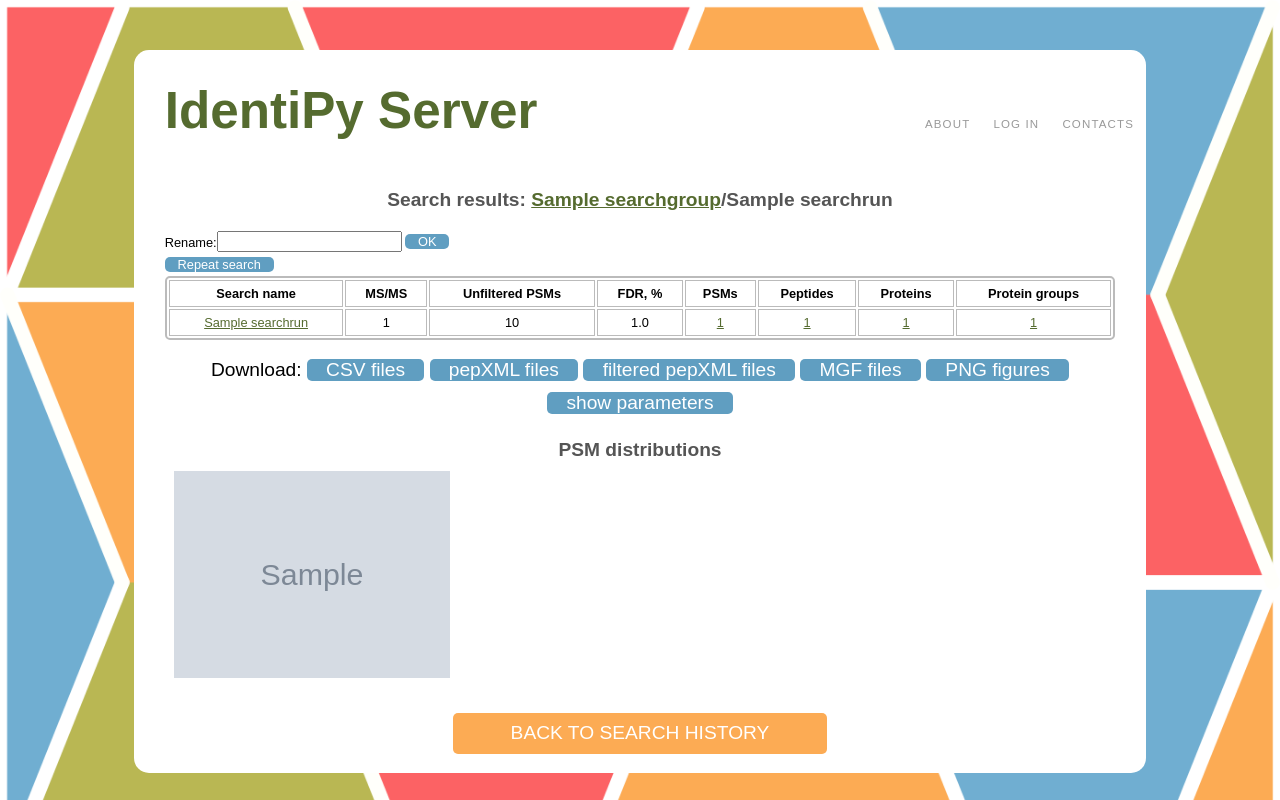
After one commit to levitsky/identipy_server, a Django app: page /app/results/1/ in a window 1280 px wide. The commit adds this page. Run offline with Django 3.2, Linux system fonts and the light colour scheme; tables that the repository leaves empty hold one stand-in row (values such as "Sample post"); grey boxes marked "Sample" are stand-in pictures; some libraries are stand-ins or nearby versions.

Commit message:
Add missing files

```diff
--- a/identipy_app/static/script/status.js
+++ b/identipy_app/static/script/status.js
@@ -5,11 +5,14 @@
 }
 
 function isRunning(text) {
-    return (text.slice(8) != 'Finished' && text != 'Dead' && text.slice(-4) != 'dead');
+    var result = (text.slice(8) != 'Finished' && text != 'Dead' && text.slice(-4) != 'dead');
+    console.log('Result: ' + text + ' means ' + result);
+    return result;
 }
 
 function statusUpdate () {
     var elements = $( "#process_list tr[data-sgid]" );
+    console.log(elements);
     var active = [];
     for (i = 0; i < elements.length; i++) {
         stext = getText(elements[i]);
--- a/identipy_app/templates/identipy_app/base.html
+++ b/identipy_app/templates/identipy_app/base.html
@@ -2,7 +2,7 @@
 <html>
 <head>
 {% load staticfiles %}
-<script src="{% static 'script/jquery-2.2.0.min.js' %}"></script>
+<script src="{% static 'script/jquery-3.4.1.min.js' %}"></script>
 
 <meta charset="utf-8">
 <title>{% block title %}Identipy Server{% endblock %}</title>
--- /dev/null
+++ b/identipy_app/templates/identipy_app/download_buttons.html
@@ -0,0 +1,10 @@
+<div id="colored" class="centered">
+    Download:
+    <a class="btn" href="{% url 'identipy_app:download' %}?down_type=csv&{{ type }}={{ pk }}">CSV files</a>
+    <a class="btn" href="{% url 'identipy_app:download' %}?down_type=pepxml&{{ type }}={{ pk }}">pepXML files</a>
+    <a class="btn" href="{% url 'identipy_app:download' %}?down_type=pepxml&filtered=true&{{ type }}={{ pk }}">filtered pepXML files</a>
+    <a class="btn" href="{% url 'identipy_app:download' %}?down_type=mgf&{{ type }}={{ pk }}">MGF files</a>
+    <a class="btn" href="{% url 'identipy_app:download' %}?down_type=figs&{{ type }}={{ pk }}">PNG figures</a>
+    <!-- <a class="btn" href="{% url 'identipy_app:download' %}?down_type=figs_svg&{{ type }}={{ pk }}">SVG figures</a> -->
+    <a class="btn" href="{% url 'identipy_app:showparams' gid %}">show parameters</a>
+</div>
--- /dev/null
+++ b/identipy_app/templates/identipy_app/results_header.html
@@ -0,0 +1,10 @@
+<tr id="headings">
+    <th>Search name</th>
+    <th>MS/MS</th>
+    <th>Unfiltered PSMs</th>
+    <th>FDR, %</th>
+    <th>PSMs</th>
+    <th>Peptides</th>
+    <th>Proteins</th>
+    <th>Protein groups</th>
+</tr>
--- /dev/null
+++ b/identipy_app/templates/identipy_app/results_row.html
@@ -0,0 +1,19 @@
+{% load stringfilter %}
+<tr>
+<td><a class="td1" style="word-break:break-word" href="{% url 'identipy_app:figure' searchrun.id %}" class="link" name="results_figure">{{ searchrun.name|spacify }}</a></td>
+<td class="td2">{{ searchrun.numMSMS }}</td>
+<td class="td2">{{ searchrun.totalPSMs }}</td>
+<td class="td2">{{ searchrun.searchgroup.fdr_level }}</td>
+{% if searchrun.numPSMs %}
+    <td><a class="td2" class="link" href="{% url 'identipy_app:show' %}?runid={{ searchrun.id }}&show_type=psm">{{ searchrun.numPSMs }}</a></td>
+    <td><a class="td2" class="link" href="{% url 'identipy_app:show' %}?runid={{ searchrun.id }}&show_type=peptide">{{ searchrun.numPeptides }}</a></td>
+    <td><a class="td2" class="link" href="{% url 'identipy_app:show' %}?runid={{ searchrun.id }}&show_type=protein">{{ searchrun.numProteins }}</a></td>
+    <td><a class="td2" class="link" href="{% url 'identipy_app:show' %}?runid={{ searchrun.id }}&show_type=prot_group">{{ searchrun.numProteinGroups }}</a></td>
+{% else %}
+    <td class="td2">{{ searchrun.numPSMs }}</td>
+    <td class="td2">{{ searchrun.numPeptides }}</td>
+    <td class="td2">{{ searchrun.numProteins }}</td>
+    <td class="td2">{{ searchrun.numProteinGroups }}</td>
+{% endif %}
+
+</tr>
```
